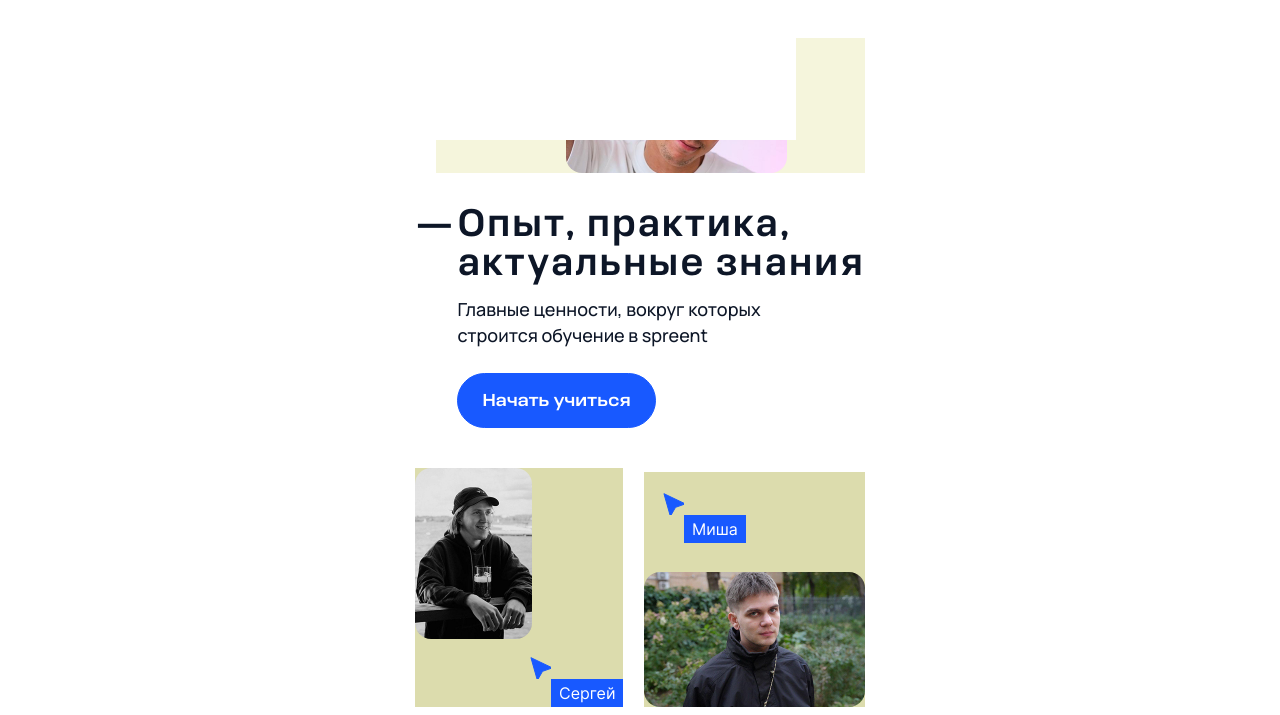
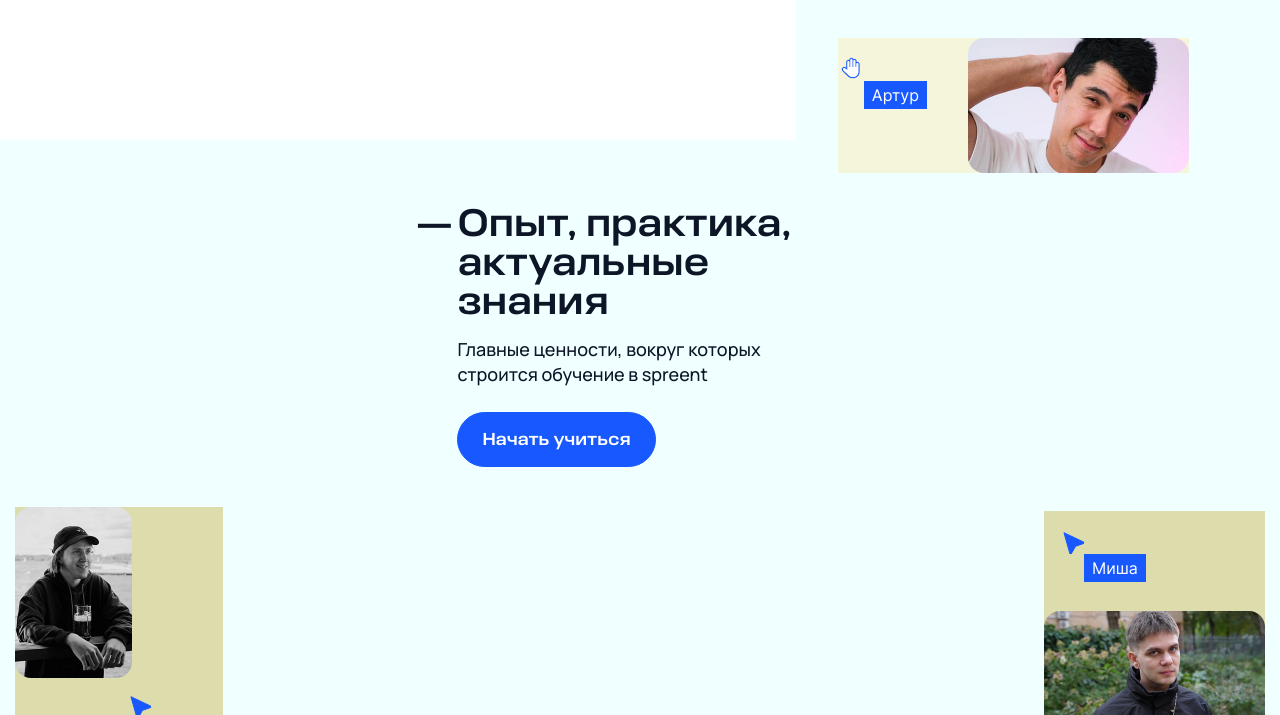
Before and after one commit to ToryaToria/spreent_mish, a website built with Vite: page source/index.html in a window 1280 px wide. Shown: the part 72-787 px from the top of the page. Built offline with nearby package versions, Linux system fonts and the light colour scheme.

Commit message:
hero-absolute

```diff
--- a/source/index.html
+++ b/source/index.html
@@ -65,7 +65,7 @@
 
         <div class="hero__wrapper-content">
           <div>
-            <h2 class="hero__title title-hero">Опыт, практика,<span class="hero__indent">актуальные знания</span></h2>
+            <h2 class="hero__title title-hero">Опыт, практика,<span class="hero__indent ">актуальные знания</span></h2>
             <p class="hero__subtitle text-base text-base--big">
               Главные ценности, вокруг которых<br>
               строится обучение в spreent
@@ -77,7 +77,7 @@
           </div>
         </div>
 
-        <div class="hero__wrapper-others">
+        <!-- <div class="hero__wrapper-others"> -->
         <div class="hero__wrapper-sergey">
           <img class="hero__img hero__img--sergey" src="../../img/name/sergey.jpg" alt="Сергей" width="117"
             height="171">
@@ -92,7 +92,7 @@
           </div>
           <img class="hero__img" src="../../img/name/misha.jpg" alt="Миша" width="221" height="135">
         </div>
-        </div>
+        <!-- </div> -->
       </div>
     </section>
 
@@ -213,6 +213,8 @@
           <div class="price__wrapper">
             <h3 class="price__card-title">Базовый план</h3>
 
+            <div class="price__wrapper-list">
+
               <ul class="price__list">
                 <li class="price__item">
                   <p class="text-base">
@@ -231,7 +233,9 @@
                     Ревью портфолио и резюме
                   </p>
                 </li>
+              </ul>
 
+              <ul class="price__list">
                 <li class="price__item">
                   <p class="text-base">
                     Начало сразу или с группой
@@ -250,6 +254,7 @@
                   </p>
                 </li>
               </ul>
+            </div>
           </div>
 
           <div class="price__wrapper-buy">
--- a/source/sass/base/fonts-styles.scss
+++ b/source/sass/base/fonts-styles.scss
@@ -1,12 +1,12 @@
 .title-hero {
-  @include font($family: $font-title, $size: 40px, $line-height: 98%);
+  @include font($family: $font-title-w, $size: 40px, $line-height: 98%);
 
-  letter-spacing: 0.05em;
+  letter-spacing: -0.012;
 
   @include media-desktop {
     font-size: 90px;
     line-height: 88px;
-    letter-spacing: 0.06em;
+    letter-spacing: 0;
   }
 }
 
--- a/source/sass/blocks/about.scss
+++ b/source/sass/blocks/about.scss
@@ -3,7 +3,7 @@
   padding-bottom: 130px;
 
   @include media-desktop {
-    padding-top: 91px;
+    padding-top: 92px;
     padding-bottom: 88px;
   }
 }
--- a/source/sass/blocks/footer.scss
+++ b/source/sass/blocks/footer.scss
@@ -21,7 +21,7 @@
   @include list-reset;
   display: flex;
   flex-direction: column;
-  gap: 14px;
+  gap: 15px;
 }
 
 .footer__nav {
--- a/source/sass/blocks/hero.scss
+++ b/source/sass/blocks/hero.scss
@@ -1,10 +1,12 @@
 .hero {
-  padding-top: 40px;
-  padding-bottom: 61px;
+  position: relative;
+  padding-top: 204px;
+  padding-bottom: 340px;
+  background-color: azure;
 
   @include media-desktop {
-    padding-top: 34px;
-    padding-bottom: 98px;
+    padding-top: 189px;
+    padding-bottom: 197px;
   }
 }
 
@@ -22,19 +24,17 @@
   @include media-desktop {
     margin-bottom: 37px;
     margin-left: 255px;
-    }
+  }
 }
 
 .hero__wrapper-content {
-  margin-bottom: 40px;
+  display: flex;
   gap: 4px;
 
-  display: flex;
   &::before {
     content: "—";
 
     @include font($family: $font-title, $size: 40px, $line-height: 98%);
-
     letter-spacing: -0.01em;
 
     @include media-desktop {
@@ -42,10 +42,6 @@
       line-height: 88px;
       letter-spacing: 0;
     }
-  }
-
-  @include media-desktop {
-    margin-top: -46px;
   }
 }
 
@@ -58,22 +54,22 @@
 }
 
 .hero__wrapper-artur {
+  position: absolute;
+  top: 40px;
+  right: 91px;
+
   display: flex;
   align-items: start;
   gap: 41px;
-  margin-left: 21px;
-  margin-bottom: 29px;
 
   background-color: beige;
 
   @include media-desktop {
     justify-content: start;
-    width: fit-content;
-    margin-left: auto;
-    margin-right: 113px;
-    margin-bottom: 0;
+    gap: 62px;
 
-    gap: 62px;
+    top: 34px;
+    right: 153px;
   }
 }
 
@@ -93,12 +89,21 @@
     background-image: url("../../img/sprite/hand.svg");
   }
 
+  @include media-desktop {
+    margin-top: 31px;
+  }
+
   &--sergey {
     margin-left: 110px;
     margin-top: 14px;
 
     &::before {
       background-image: url("../../img/sprite/cursor-arrow.svg");
+    }
+
+    @include media-desktop {
+      margin-left: 0;
+      margin-top: 0;
     }
   }
 
@@ -109,10 +114,13 @@
     &::before {
       background-image: url("../../img/sprite/cursor-arrow.svg");
     }
-  }
 
-  @include media-desktop {
-    margin-top: 31px;
+    @include media-desktop {
+      margin-top: 21px;
+      margin-left: 0;
+      margin-bottom: 0;
+      order: 1;
+    }
   }
 }
 
@@ -126,6 +134,8 @@
   @include media-desktop {
     width: 329px;
     height: 200px;
+      border-radius: 24px;
+
   }
 
   &--sergey {
@@ -135,32 +145,52 @@
     @include media-desktop {
       width: 175px;
       height: 256px;
+      margin-bottom: 8px;
     }
   }
 }
 
-.hero__wrapper-others {
-  display: flex;
-  gap: 19px;
-  justify-content: space-between;
-  align-items: flex-end;
-
-      @include media-desktop {
-      margin-top: -280px;
-      }
-}
-
 .hero__wrapper-sergey,
 .hero__wrapper-misha {
+  position: absolute;
   display: flex;
   flex-direction: column;
 
   background-color: rgb(220, 220, 173);
 }
 
+.hero__wrapper-sergey {
+  left: 15px;
+  bottom: 61px;
+
+  @include media-desktop {
+    left: 94px;
+    bottom: 110px;
+    flex-direction: row;
+    gap: 20px;
+    justify-content: start;
+    align-items: flex-end;
+  }
+}
+
+.hero__wrapper-misha {
+  right: 15px;
+  bottom: 61px;
+
+  @include media-desktop {
+    right: 163px;
+    bottom: 98px;
+
+    flex-direction: row;
+    gap: 18px;
+    justify-content: start;
+    align-items: flex-start;
+  }
+}
+
 .hero__button {
-@include media-desktop {
+  @include media-desktop {
     margin-bottom: 35px;
     margin-left: 255px;
-    }
   }
+}
--- a/source/sass/blocks/price.scss
+++ b/source/sass/blocks/price.scss
@@ -39,18 +39,27 @@
   }
 }
 
+.price__wrapper-list {
+    display: flex;
+    flex-direction: column;
+  margin-bottom: 37px;
+  gap: 15px;
+
+  @include media-desktop {
+    flex-direction: row;
+    margin-bottom: 61px;
+    gap: 128px;
+  }
+}
+
 .price__list {
   @include list-reset;
-  display: grid;
+  display: flex;
   flex-direction: column;
   gap: 15px;
-  margin-bottom: 37px;
 
   @include media-desktop {
-    grid-template-columns: 1fr 1fr;
     gap: 10px;
-      margin-bottom: 61px;
-
   }
 }
 
```
Lines whose indentation alone changed are shown as unchanged.
